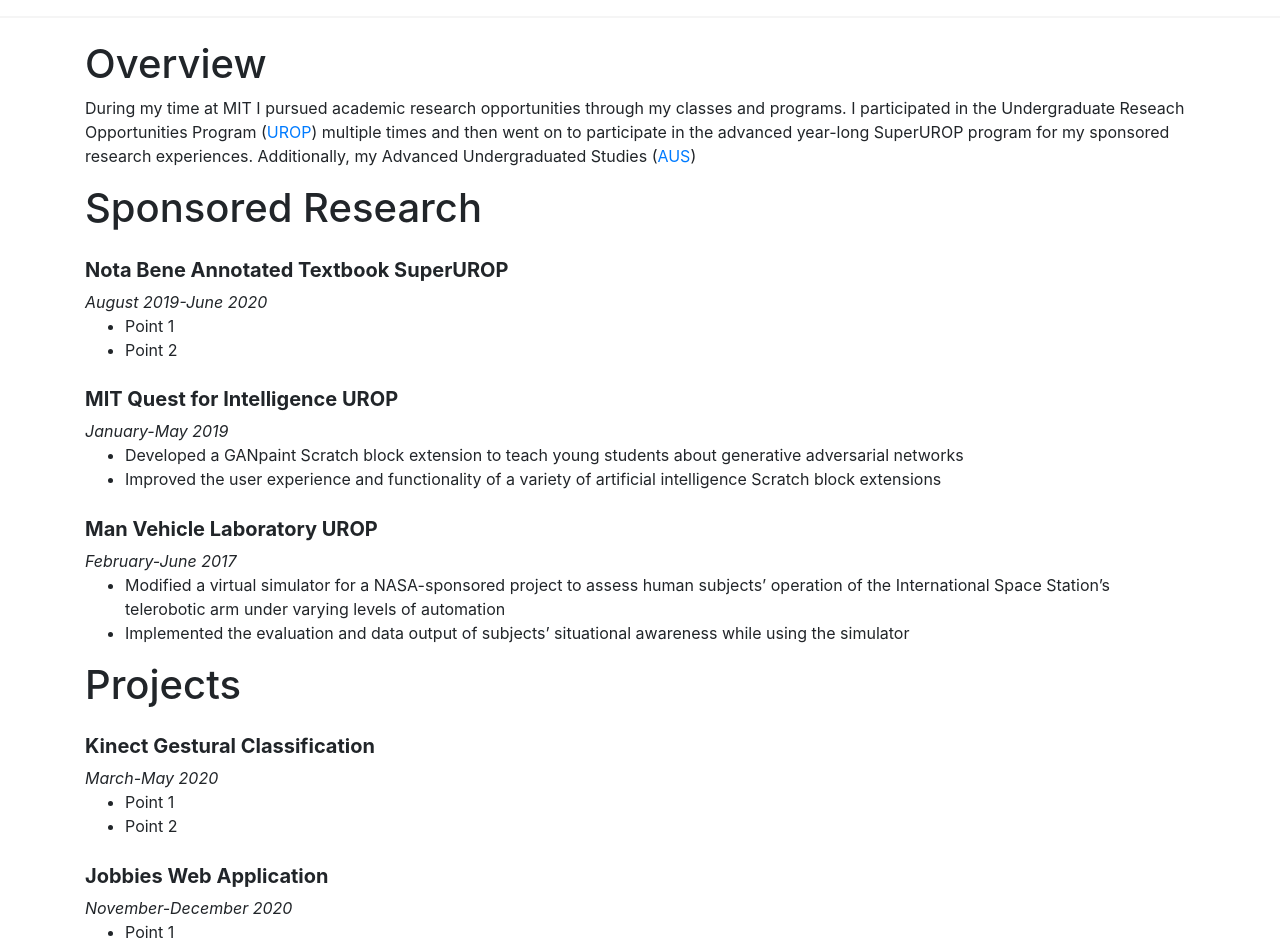
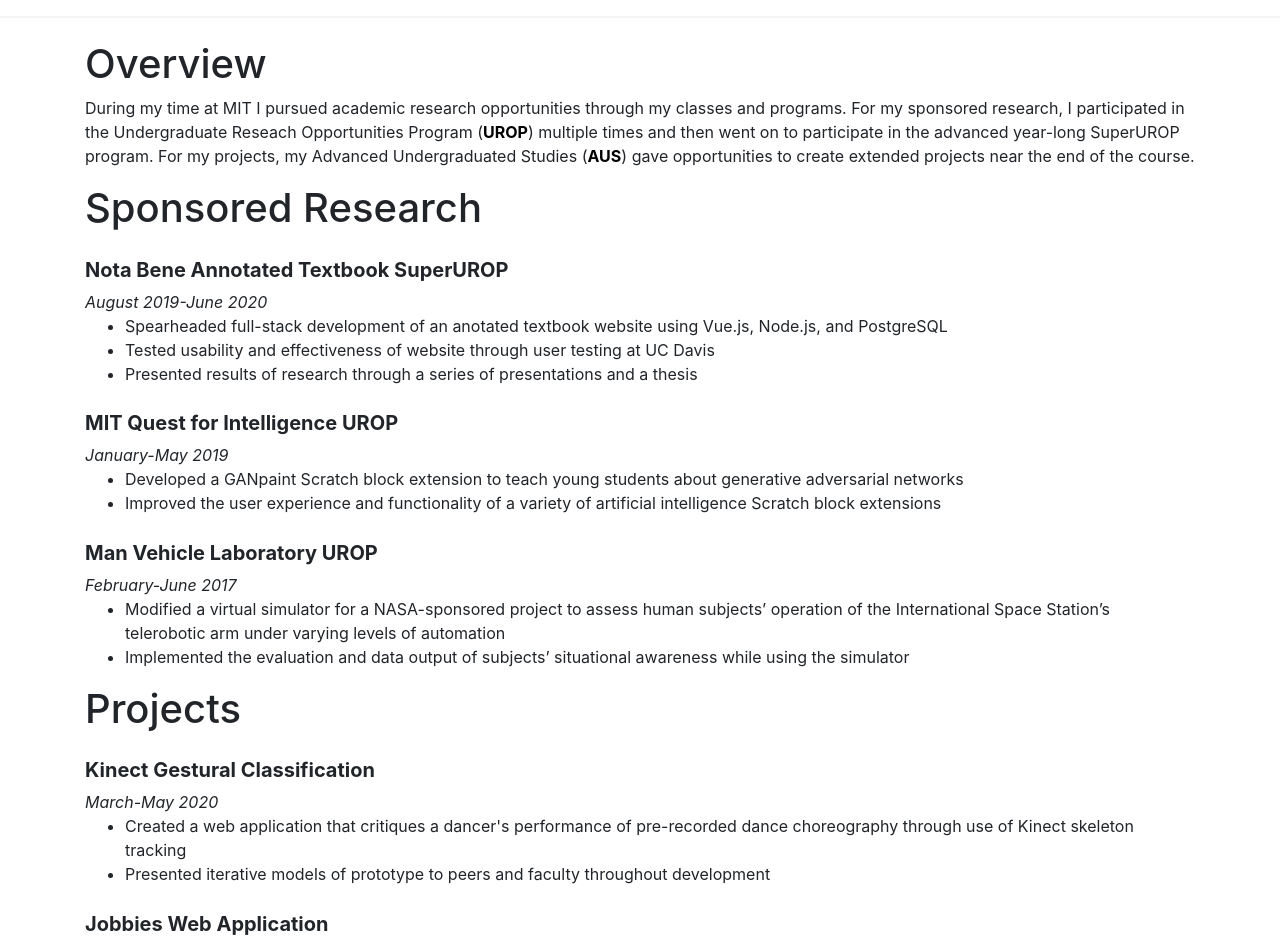
Before and after one commit to bcsam/PersonalWebsite, a React (Create React App) app: page /research in a window 1280 px wide. Shown: the part 40-987 px from the top of the page. Built offline with nearby package versions, Linux system fonts and the light colour scheme.

Commit message:
Finished Research Page

```diff
--- a/src/pages/Research.js
+++ b/src/pages/Research.js
@@ -15,23 +15,37 @@
         <h1>Overview</h1>
         <p>
           During my time at MIT I pursued academic research opportunities
-          through my classes and programs. I participated in the Undergraduate
-          Reseach Opportunities Program (
-          <a href="https://urop.mit.edu/">UROP</a>) multiple times and then went
-          on to participate in the advanced year-long SuperUROP program for my
-          sponsored research experiences. Additionally, my Advanced
+          through my classes and programs. For my sponsored research, I
+          participated in the Undergraduate Reseach Opportunities Program (
+          <b>
+            <a style={{ color: "black" }} href="https://urop.mit.edu/">
+              UROP
+            </a>
+          </b>
+          ) multiple times and then went on to participate in the advanced
+          year-long SuperUROP program. For my projects, my Advanced
           Undergraduated Studies (
-          <a href="https://www.eecs.mit.edu/academics-admissions/undergraduate-programs/curriculum/advanced-undergraduate-subjects">
-            AUS
-          </a>
-          )
+          <b style={{ color: "black" }}>
+            <a
+              style={{ color: "black" }}
+              href="https://www.eecs.mit.edu/academics-admissions/undergraduate-programs/curriculum/advanced-undergraduate-subjects"
+            >
+              AUS
+            </a>
+          </b>
+          ) gave opportunities to create extended projects near the end of the
+          course.
         </p>
 
         <h1>Sponsored Research</h1>
         <ResearchPageEntry
           project="Nota Bene Annotated Textbook SuperUROP"
           date="August 2019-June 2020"
-          description={["Point 1", "Point 2"]}
+          description={[
+            "Spearheaded full-stack development of an anotated textbook website using Vue.js, Node.js, and PostgreSQL",
+            "Tested usability and effectiveness of website through user testing at UC Davis",
+            "Presented results of research through a series of presentations and a thesis",
+          ]}
         />
         <ResearchPageEntry
           project="MIT Quest for Intelligence UROP"
@@ -54,17 +68,25 @@
         <ResearchPageEntry
           project="Kinect Gestural Classification"
           date="March-May 2020"
-          description={["Point 1", "Point 2"]}
+          description={[
+            "Created a web application that critiques a dancer's performance of pre-recorded dance choreography through use of Kinect skeleton tracking",
+            "Presented iterative models of prototype to peers and faculty throughout development",
+          ]}
         />
         <ResearchPageEntry
           project="Jobbies Web Application"
           date="November-December 2020"
-          description={["Point 1", "Point 2"]}
+          description={[
+            "Created an award-winning web application on a team of 4 which organizes a user's job applications including their position, company, status, and time between updates",
+            "Incorporated gmail api to filter a user's emails and allow them to attach recruiting emails to their job application objects",
+          ]}
         />
         <ResearchPageEntry
           project="Painterly Photo Rendering Project"
           date="May 2019"
-          description={["Point 1", "Point 2"]}
+          description={[
+            "Transformed digital photo renderings to resemble photo-realistic paintings with visible brush strokes",
+          ]}
         />
       </Container>
     );
```
